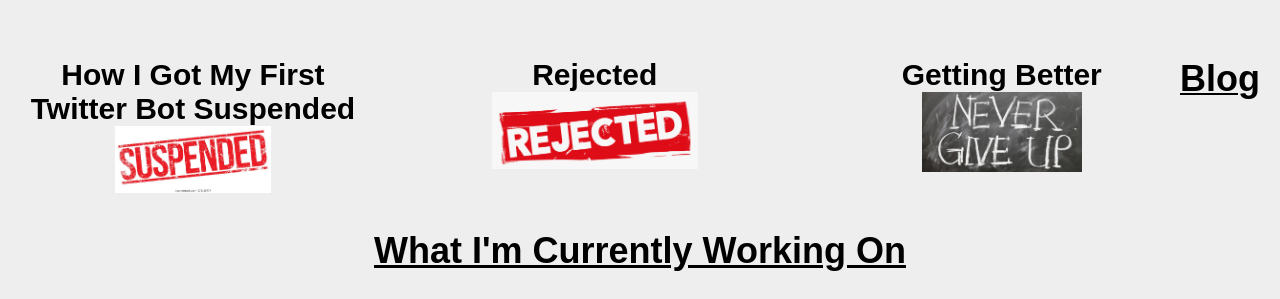
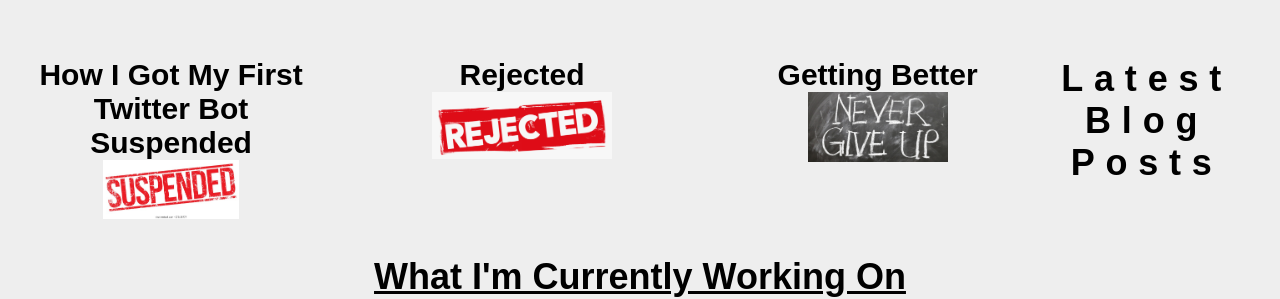
Before and after one commit to aaronkcarpenter/Portfolio-Blog, a Gatsby site: page / in a window 1280 px wide. Shown: the part 926-1225 px from the top of the page. Built offline with nearby package versions, Linux system fonts and the light colour scheme; Gatsby itself is replaced by a stand-in of ours.

Commit message:
More front page adjustments

```diff
--- a/src/pages/index.js
+++ b/src/pages/index.js
@@ -65,7 +65,7 @@
           </div>
         </div>
         <div className='blog-header'>
-          <Link className='link blog-header' to='/blog'>Blog</Link>
+          <Link className='link blog-header' to='/blog'>Latest Blog Posts</Link>
         </div>
       </div>
       <div className='projects-section'>
--- a/src/styling/blog.css
+++ b/src/styling/blog.css
@@ -69,6 +69,7 @@
 
 .blog-section {
   margin: 10px 20px;
+  text-align: center;
 }
 
 .link-one:any-link,
@@ -79,14 +80,23 @@
   font-weight: 700;
 }
 
+.blog-header {
+  /* color: white; */
+  color: black;
+  /* background-color: black; */
+  font-size: 1.5em;
+  /* text-decoration: underline; */
+  letter-spacing: 0.3em;
+}
+
 .link:any-link {
+  font-weight: bolder;
+  /* color: white; */
   color: black;
-  font-weight: bolder;
 }
 
 .projects-header,
-.socials-header,
-.blog-header {
+.socials-header {
   color: black;
   font-size: 1.5em;
   text-decoration: underline;
```
